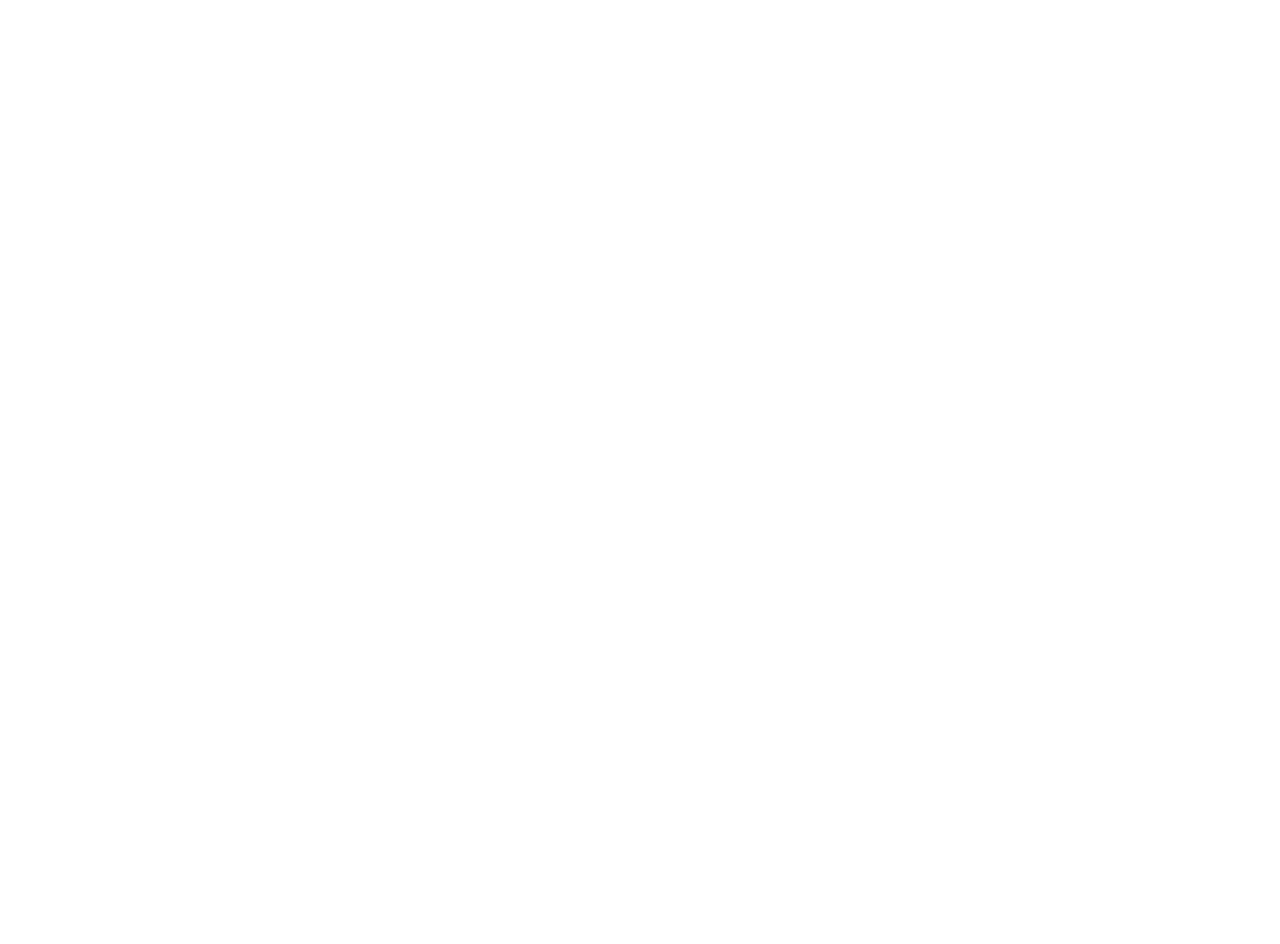
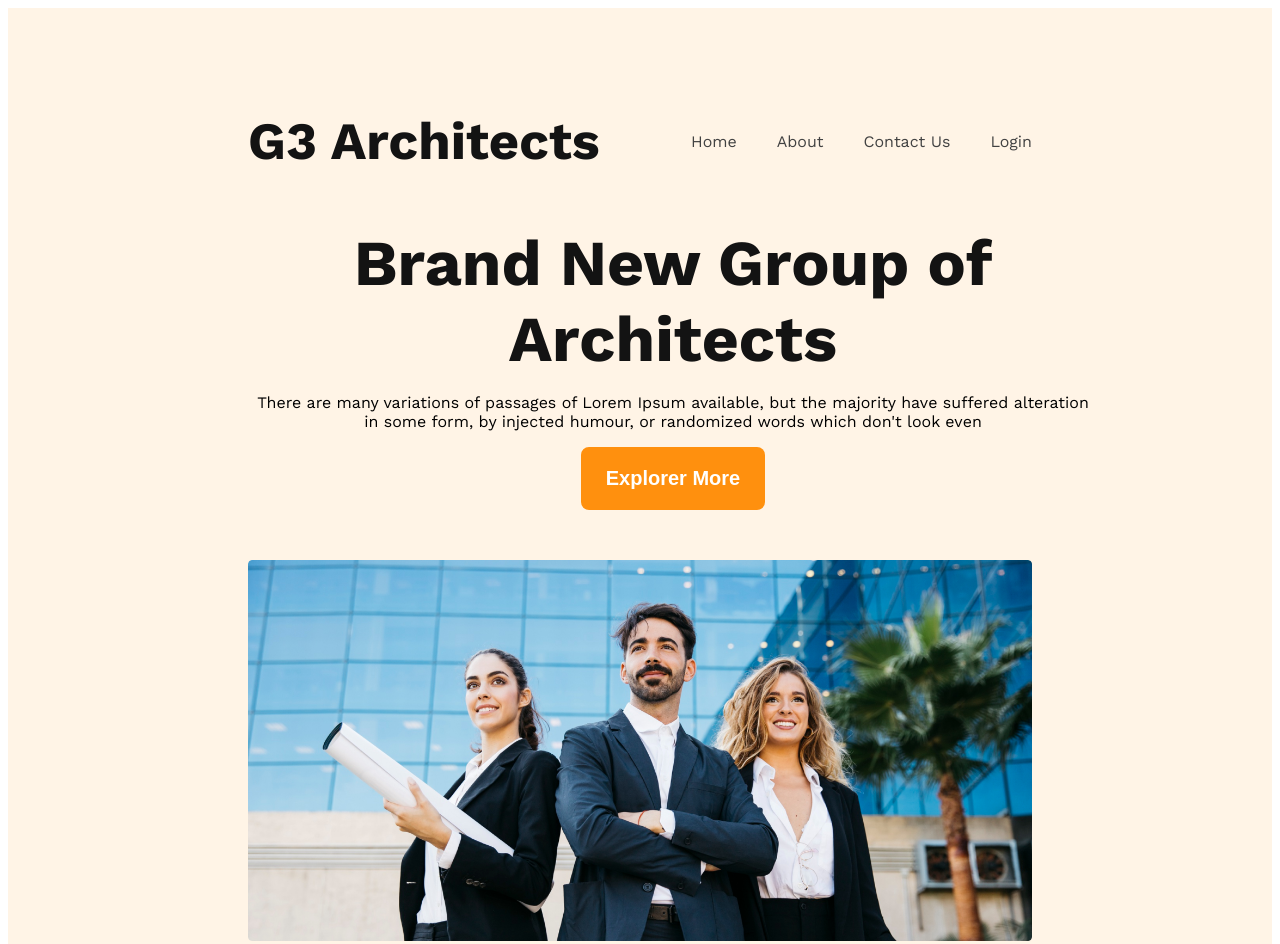
Before and after one commit to mranonno/g3-architects-responsive-website, a plain HTML site: page index.html in a window 1280 px wide. Shown: the top 944 px of the page. Before the commit the page ends 800 px from the top, so only its background shows below. Drawn offline with nearby package versions, Linux system fonts and the light colour scheme.

Commit message:
added header section

```diff
--- a/Style/architects.css
+++ b/Style/architects.css
@@ -0,0 +1,71 @@
+@import url('https://fonts.googleapis.com/css2?family=Work+Sans:wght@400;500;600;700;800&display=swap');
+
+body {
+    font-family: 'Work Sans', sans-serif;
+}
+
+/* shared style */
+.gray-text {
+    color: #727272;
+}
+
+.section-title {
+    color: #131313;
+    font-weight: 700;
+    font-size: 2.8rem;
+}
+
+.primary-btn {
+    color: #FFF;
+    font-weight: 600;
+    text-align: center;
+    font-size: 1.25rem;
+    border-radius: 8px;
+    background: #FF900E;
+    padding: 20px 25px;
+    border: none;
+}
+
+/* header section design */
+header {
+    background-color: rgba(255, 144, 14, 0.10);
+    padding: 50px 240px;
+}
+
+nav {
+    display: flex;
+    justify-content: space-between;
+    align-items: center;
+}
+
+nav ul {
+    display: flex;
+    gap: 40px;
+}
+
+nav ul li {
+    list-style: none;
+}
+
+ul li a {
+    text-decoration: none;
+    color: #424242;
+}
+
+.banner-content {
+    width: 850px;
+    text-align: center;
+    margin: 0 auto;
+}
+
+.banner-title {
+    color: #131313;
+    font-weight: 700;
+    font-size: 4rem;
+    margin: 0 auto;
+}
+
+.banner img {
+    width: 100%;
+    margin-top: 50px;
+}
--- a/index.html
+++ b/index.html
@@ -1,20 +1,55 @@
 <!DOCTYPE html>
 <html lang="en">
+
 <head>
     <meta charset="UTF-8">
     <meta name="viewport" content="width=device-width, initial-scale=1.0">
     <title>G3 Architects Responsive Website</title>
     <link rel="stylesheet" href="Style/architects.css">
 </head>
+
 <body>
     <header>
+        <nav>
+            <div class="section-title">
+                <h3>G3 Architects</h3>
+            </div>
+            <ul>
+                <li><a href="">Home</a></li>
+                <li><a href="">About</a></li>
+                <li><a href="">Contact Us</a></li>
+                <li><a href="">Login</a></li>
+            </ul>
+        </nav>
+        <section class="banner">
+            <div class="banner-content">
+                <h3 class="banner-title">Brand New Group of Architects</h3>
+                <p class="gray-tex">There are many variations of passages of Lorem Ipsum available, but the majority
+                    have suffered
+                    alteration in some form, by injected humour, or randomized words which don't look even</p>
+                <button class="primary-btn">Explorer More</button>
+            </div>
 
+            <img src="images/banner.png" alt="">
+        </section>
     </header>
     <main>
+        <section class="team">
 
+        </section>
+        <section class="features">
+
+        </section>
+        <section class="fact">
+
+        </section>
+        <section class="sponsor">
+
+        </section>
     </main>
     <footer>
 
     </footer>
 </body>
+
 </html>
```
